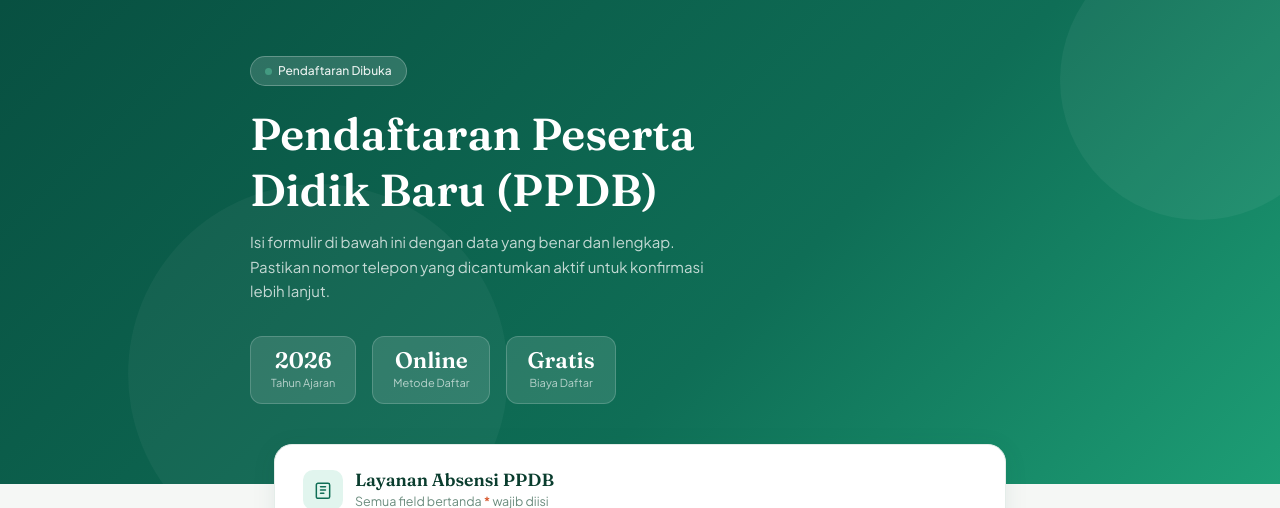
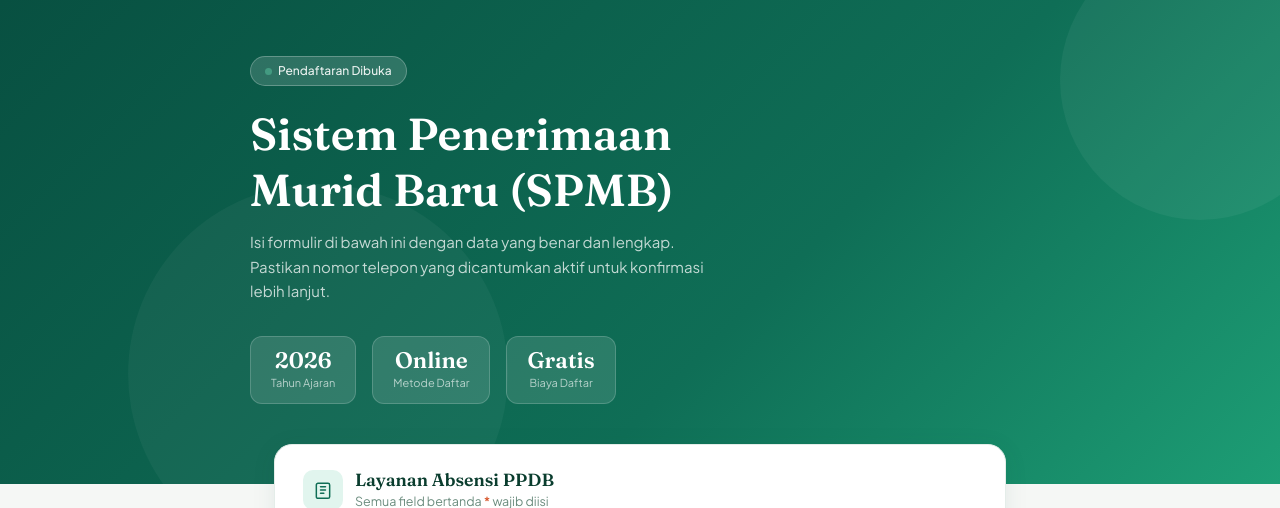
Before and after one commit to ahmadAndika2011/digital-book-smpn-287-jakarta, a Flask app: page /layanan-ppdb in a window 1280 px wide. Shown: the part 102-610 px from the top of the page. Run offline with Flask 3, Linux system fonts and the light colour scheme; parts of the project's set-up code (start-up, migrations or seed data) failed here and were passed over; some libraries are stand-ins or nearby versions.

Commit message:
fixed issue

```diff
--- a/website/templates/layanan-ppdb.html
+++ b/website/templates/layanan-ppdb.html
@@ -334,7 +334,7 @@
         <span class="ppdb-badge-dot"></span>
         Pendaftaran Dibuka
       </div>
-      <h1>Pendaftaran Peserta<br>Didik Baru (PPDB)</h1>
+      <h1>Sistem Penerimaan<br>Murid Baru (SPMB)</h1>
       <p>Isi formulir di bawah ini dengan data yang benar dan lengkap. Pastikan nomor telepon yang dicantumkan aktif untuk konfirmasi lebih lanjut.</p>
       <div class="ppdb-stats">
         <div class="ppdb-stat">
```
